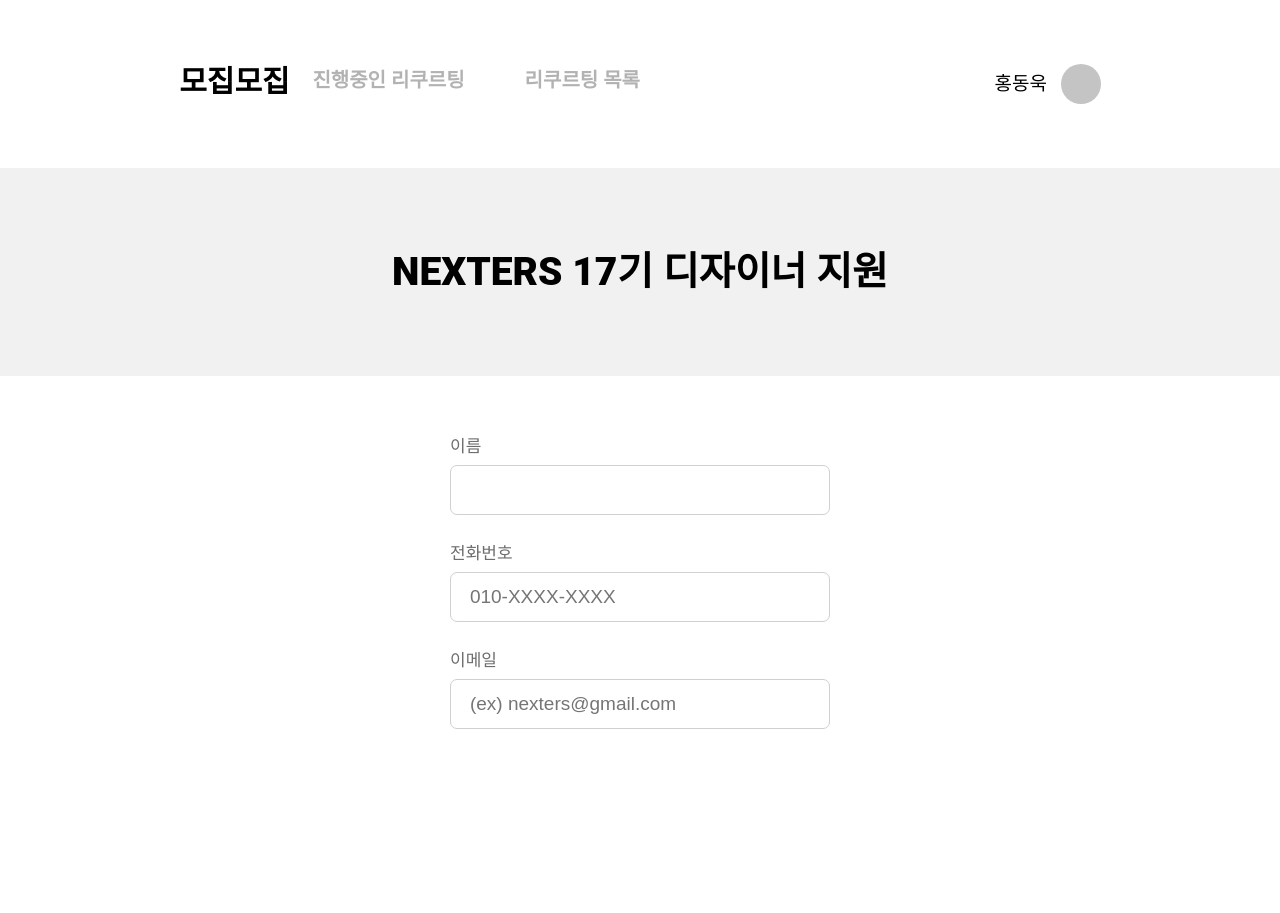
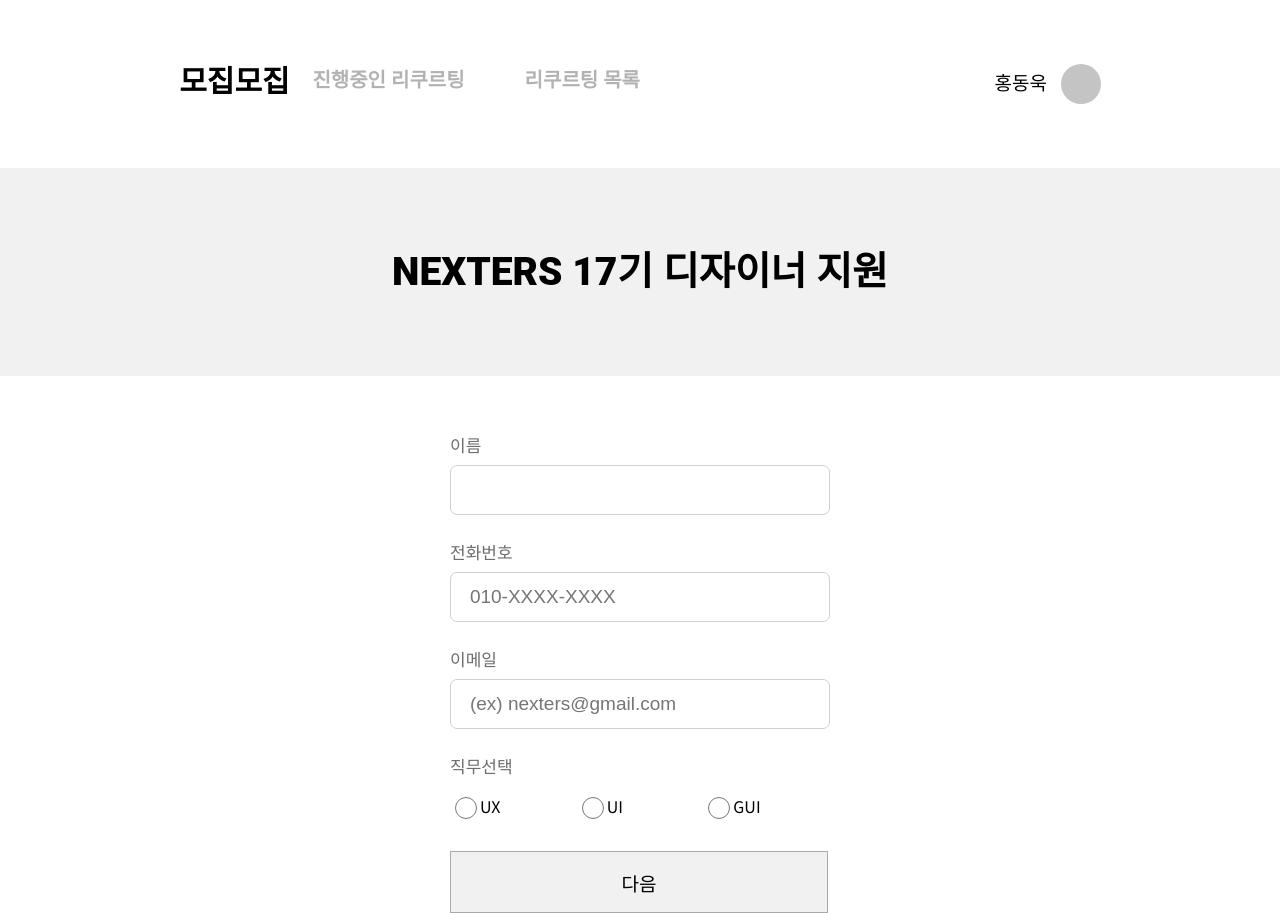
Before and after one commit to Nexters/mozipmozip, a React (Create React App) app in the folder mozip-client/: page /user/infoform in a window 1280 px wide. Before the commit the page ends 800 px from the top, so only its background shows below. Built offline with nearby package versions, Linux system fonts and the light colour scheme; what typesafe-actions would draw is missing.

Commit message:
[#48] feat - next button

```diff
--- a/mozip-client/src/components/common/inputBox/index.tsx
+++ b/mozip-client/src/components/common/inputBox/index.tsx
@@ -4,6 +4,10 @@
 type InputBoxProps = {
   name: string;
   placeholder: string;
+};
+type RadioBoxProps = {
+  name: string;
+  valueList: string[];
 };
 
 function InputBox({ name, placeholder }: InputBoxProps) {
@@ -19,4 +23,20 @@
   );
 }
 
+export function RadioBox({ name, valueList }: RadioBoxProps) {
+  return (
+    <styled.InputBox>
+      <div className="label-bg">{name}</div>
+      <ul className="radio-group-bg">
+        {valueList.map(value => (
+          <li className="radio-bg">
+            <input type="radio" value={value} name={name} id={value} />
+            <label htmlFor="value">{value}</label>
+          </li>
+        ))}
+      </ul>
+    </styled.InputBox>
+  );
+}
+
 export default InputBox;
--- a/mozip-client/src/components/common/inputBox/styled.ts
+++ b/mozip-client/src/components/common/inputBox/styled.ts
@@ -21,6 +21,20 @@
     align-items: center;
     height: 50px;
   }
+  .radio-group-bg {
+    display: flex;
+    list-style-type: none;
+    padding-inline-start: 0;
+    .radio-bg {
+      display: flex;
+      flex: 1;
+      justify-content: flex-start;
+      input[type='radio'] {
+        width: 22px;
+        height: 22px;
+      }
+    }
+  }
   input {
     width: 90%;
     height: 50%;
--- a/mozip-client/src/pages/user/infoform/index.tsx
+++ b/mozip-client/src/pages/user/infoform/index.tsx
@@ -1,7 +1,7 @@
 import React from 'react';
 import Layout from '../../../components/common/Layout';
 import Banner from '../../../components/user/banner';
-import InputBox from '../../../components/common/inputBox';
+import InputBox, { RadioBox } from '../../../components/common/inputBox';
 import * as styled from './styled';
 
 function UserInfoForm() {
@@ -13,6 +13,8 @@
           <InputBox name="이름" placeholder="" />
           <InputBox name="전화번호" placeholder="010-XXXX-XXXX" />
           <InputBox name="이메일" placeholder="(ex) nexters@gmail.com" />
+          <RadioBox name="직무선택" valueList={['UX', 'UI', 'GUI']} />
+          <styled.Button>다음</styled.Button>
         </styled.Form>
       </styled.FormBg>
     </Layout>
--- a/mozip-client/src/pages/user/infoform/styled.ts
+++ b/mozip-client/src/pages/user/infoform/styled.ts
@@ -9,3 +9,15 @@
 export const Form = styled.form`
   width: 380px;
 `;
+
+export const Button = styled.button`
+  margin-top: 1rem;
+  width: 378px;
+  height: 62px;
+  border: 1px solid #aaaaaa;
+  background-color: #f1f1f1;
+  font-family: Noto Sans KR;
+  font-style: normal;
+  font-weight: 500;
+  font-size: 19px;
+`;
```
